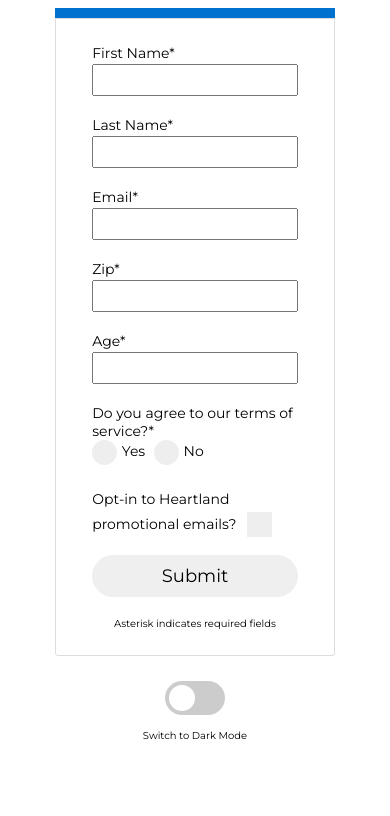
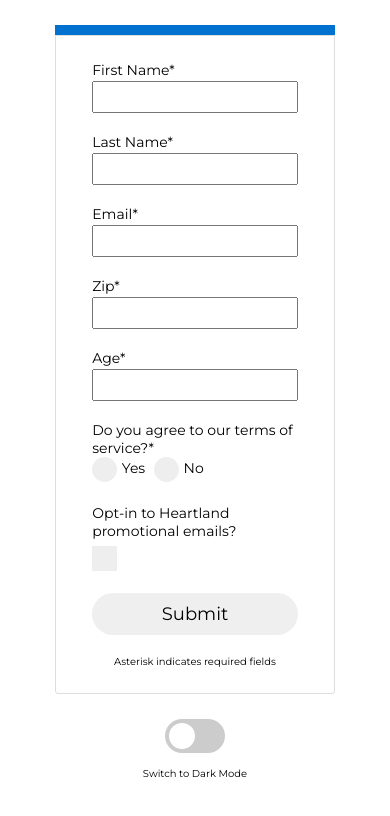
Before and after one commit to justinhaubrich/Heartland_Form, a plain HTML site: page index.html in a window 390 px wide. Drawn offline with Linux system fonts and the light colour scheme.

Commit message:
Fixed Mobile Styling Issues
 On branch master
 Changes to be committed:
	modified:   css/styles.css
	modified:   index.html

```diff
--- a/css/styles.css
+++ b/css/styles.css
@@ -10,6 +10,7 @@
     width: 75%;
     display: grid;
     margin: auto;
+    margin-top: 25px;
 }
 #form_wrapper_top.dark {
     background-color: #FFF;
@@ -57,6 +58,9 @@
 }
 #form_wrapper label {
     width: 100%;
+}
+#form_wrapper #optin_wrapper label {
+    width: fit-content;
 }
 
 #form_wrapper #optin_wrapper {
@@ -296,4 +300,28 @@ input:checked + .slider:before {
         justify-items: center;
         width: 90%;
     }
+    #form_wrapper_top {
+        width: 90%;
+    }
+    #terms_radios label {
+        margin-top: 5px;
+    }
 }
+@media (max-width: 600px) {
+    #optin_wrapper>label {
+        line-height: 18px;
+        height: unset;
+        display: grid;
+        grid-template-columns: 1fr;
+    }
+    #optin_wrapper span.checkbox {
+        position: unset;
+        padding: 5px 0 0 8px;
+    }
+    #form_wrapper #optin_wrapper label {
+        align-items: center;
+    }
+    #optin_wrapper .checkbox:after {
+        position: unset;
+    }
+}
--- a/index.html
+++ b/index.html
@@ -46,7 +46,10 @@
                     </label>
                 </span>
                 <span id="optin_wrapper">
-                    <label for="opt_in">Opt-in to Heartland promotional emails?
+                    <label for="opt_in">
+                        <span class="text">
+                            Opt-in to Heartland promotional emails?
+                        </span>
                         <input type="checkbox" id="opt_in"/>
                         <span class="checkbox"></span>
                     </label>
```
